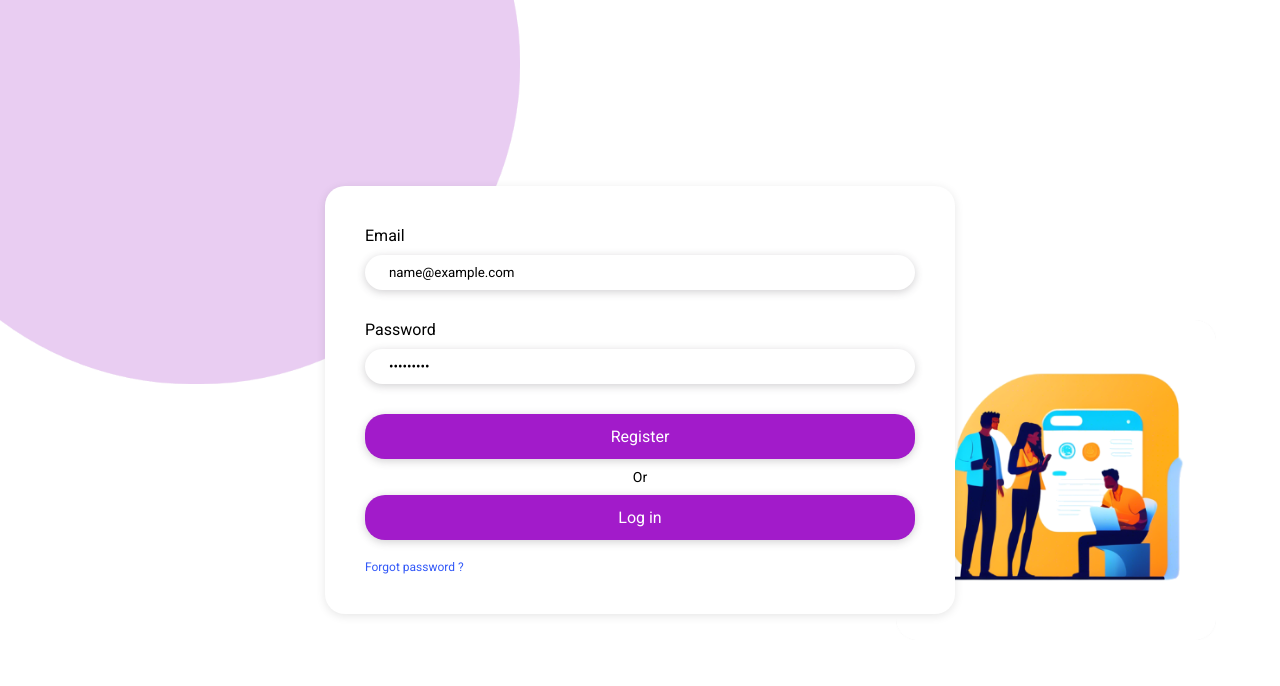
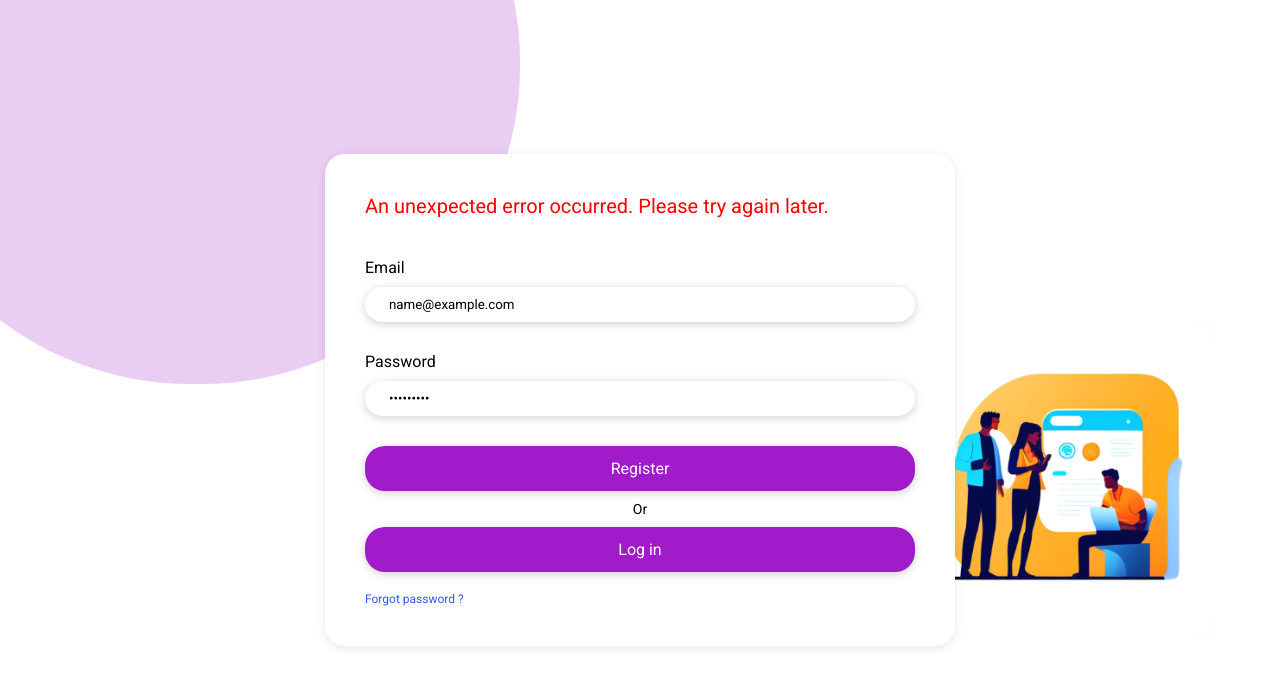
Before and after one commit to Francisco-Florian/Projest, a React (Vite) app: page /register in a window 1280 px wide. Both pictures are taken after typing "name@example.com", "Sample123" into the empty fields and a click on the input "Register". Shown: the top 686 px of the page. Built offline with nearby package versions, Linux system fonts and the light colour scheme; no server answers.

Commit message:
enhanced login/register forms with validation and error handling; added onSubmit prop to manage form submissions

```diff
--- a/src/components/login register form.jsx
+++ b/src/components/login register form.jsx
@@ -1,11 +1,9 @@
 import { Link } from "react-router-dom";
 import PropTypes from 'prop-types';
 
-export default function LoginRegisterForm({ buttonValue, linkValue, link, forgotPass }) {
-
+export default function LoginRegisterForm({ buttonValue, linkValue, link, forgotPass, onSubmit }) {
     return (
-
-        <form action="#" method="post">
+        <form action="#" method="post" onSubmit={onSubmit}>
             <label htmlFor="email">Email</label>
             <input type="email" id="email" name="email" placeholder="Enter your email" required />
             <label htmlFor="password">Password</label>
@@ -15,7 +13,6 @@ export default function LoginRegisterForm({ buttonValue, linkValue, link, forgot
             <Link className="button" to={link}>{linkValue}</Link>
             <Link id="forgotPass" to="/forgot-pass">{forgotPass}</Link>
         </form>
-
     )
 }
 
@@ -24,4 +21,5 @@ LoginRegisterForm.propTypes = {
     linkValue: PropTypes.string.isRequired,
     link: PropTypes.string.isRequired,
     forgotPass: PropTypes.string,
+    onSubmit: PropTypes.func
 };
--- a/src/pages/dashboard.jsx
+++ b/src/pages/dashboard.jsx
@@ -1,13 +1,20 @@
-import { Link, NavLink } from "react-router-dom";
+import { Link, NavLink, useNavigate } from "react-router-dom";
 import "../style/dashboard.scss";
 import ProjectCard from "../components/projectCard";
 import useAuthStore from '../stores/authStore';
+import { useEffect } from "react";
 
 
 export default function Dashboard() {
 
     const token = useAuthStore((state) => state.token);
-    console.log(token);
+    const navigate = useNavigate();
+
+    useEffect(() => {
+        if (!token) {
+            navigate('/login');
+        }
+    }, [token, navigate]);
 
     return (
         <div>
--- a/src/pages/login.jsx
+++ b/src/pages/login.jsx
@@ -1,28 +1,21 @@
-import { useEffect } from "react";
+import { useEffect, useState } from "react";
 import LoginRegisterForm from "../components/login register form";
 import "../style/register-login.scss";
 import { useNavigate } from "react-router-dom";
 import useAuthStore from '../stores/authStore';
 
+export default function Login() {
+    const navigate = useNavigate();
+    const setToken = useAuthStore((state) => state.setToken);
+    const token = useAuthStore((state) => state.token);
+    const [errorMessage, setErrorMessage] = useState(null);
 
-export default function Login() {
-
-    const navigate = useNavigate()
-    const setToken = useAuthStore((state) => state.setToken);
-
-    if (setToken) {
-        navigate('/dashboard');
-    }
-
-    addEventListener('submit', (e) => {
-        e.preventDefault();
-        const formData = new FormData(e.target);
-        const userData = {
-            email: formData.get('email'),
-            password: formData.get('password'),
-        };
-        handleLogin(userData);
-    });
+    // Redirection si l'utilisateur est déjà connecté
+    useEffect(() => {
+        if (token) {
+            navigate('/dashboard');
+        }
+    }, [token, navigate]);
 
     const handleLogin = async (userData) => {
         try {
@@ -36,39 +29,52 @@ export default function Login() {
             });
 
             const data = await response.json();
-            console.log('User logged in:', data);
 
-            // Si la requête a été un succès, redirige l'utilisateur vers la page de connexion
             if (response.ok) {
+                // Si la requête est un succès, enregistrer le token et rediriger
                 setToken(data.token);
-                navigate('/dashboard');
             } else {
                 console.error('Error during login:', data.message || 'Unknown error');
+                setErrorMessage('Username or password incorrect.');
             }
         } catch (error) {
             console.error('Error logging in:', error);
+            setErrorMessage('An unexpected error occurred. Please try again later.');
         }
-    }
+    };
+
+    const handleSubmit = (e) => {
+        e.preventDefault();
+        setErrorMessage(null);
+
+        const formData = new FormData(e.target);
+        const userData = {
+            email: formData.get('email'),
+            password: formData.get('password'),
+        };
+
+        handleLogin(userData);
+    };
 
     useEffect(() => {
-        if (!document.body.classList.contains("loginRegister")) {
-            document.body.classList.add("loginRegister");
-        }
+        document.body.classList.add("loginRegister");
         return () => {
             document.body.classList.remove("loginRegister");
-        }
+        };
     }, []);
 
     return (
         <main id="loginRegister">
             <section id="logReg">
+                {errorMessage && <p className="errorMessage">{errorMessage}</p>}
                 <LoginRegisterForm
                     buttonValue="Log in"
                     linkValue="register"
                     link="/register"
                     forgotPass="Forgot password ?"
+                    onSubmit={handleSubmit}
                 />
             </section>
         </main>
-    )
+    );
 }
--- a/src/pages/register.jsx
+++ b/src/pages/register.jsx
@@ -1,21 +1,19 @@
-import { useEffect } from 'react';
+import { useEffect, useState } from 'react';
 import LoginRegisterForm from "../components/login register form";
 import { useNavigate } from 'react-router-dom';
-
+import useAuthStore from '../stores/authStore';
 
 export default function Register() {
+    const navigate = useNavigate();
+    const token = useAuthStore((state) => state.token);
+    const [errorMessage, setErrorMessage] = useState(null);
 
-    const navigate = useNavigate()
-
-    addEventListener('submit', (e) => {
-        e.preventDefault();
-        const formData = new FormData(e.target);
-        const userData = {
-            email: formData.get('email'),
-            password: formData.get('password'),
-        };
-        handleRegister(userData);
-    });
+    // Redirection si l'utilisateur est déjà connecté
+    useEffect(() => {
+        if (token) {
+            navigate('/dashboard');
+        }
+    }, [token, navigate]);
 
     const handleRegister = async (userData) => {
         try {
@@ -29,33 +27,53 @@ export default function Register() {
             });
 
             const data = await response.json();
-            console.log('User registered:', data);
 
-            // Si la requête a été un succès, redirige l'utilisateur vers la page de connexion
             if (response.ok) {
+                // Si la requête est un succès, redirige l'utilisateur vers la page de connexion
                 navigate('/login');
             } else {
-                console.error('Error during registration:', data.message || 'Unknown error');
+                // Gestion des erreurs en fonction du message reçu
+                const errorMsg = data.message?.includes('Email already exists') ? 'This email is already registered.' : 'An error occurred during registration. Please try again.';
+                setErrorMessage(errorMsg);
             }
         } catch (error) {
             console.error('Error registering user:', error);
+            setErrorMessage('An unexpected error occurred. Please try again later.');
         }
-    }
+    };
+
+    const handleSubmit = (e) => {
+        e.preventDefault();
+        setErrorMessage(null);
+
+        const formData = new FormData(e.target);
+        const userData = {
+            email: formData.get('email'),
+            password: formData.get('password'),
+        };
+
+        handleRegister(userData);
+    };
 
     useEffect(() => {
-        if (!document.body.classList.contains("loginRegister")) {
-            document.body.classList.add("loginRegister");
-        }
+        document.body.classList.add("loginRegister");
         return () => {
             document.body.classList.remove("loginRegister");
-        }
+        };
     }, []);
 
     return (
         <main id="loginRegister">
             <section id="logReg">
-                <LoginRegisterForm buttonValue="Register" linkValue="Log in" link="/login" forgotPass="Forgot password ?" onRegister={handleRegister} />
+                {errorMessage && <p className="errorMessage">{errorMessage}</p>}
+                <LoginRegisterForm
+                    buttonValue="Register"
+                    linkValue="Log in"
+                    link="/login"
+                    forgotPass="Forgot password ?"
+                    onSubmit={handleSubmit} // Passe la fonction de soumission comme prop
+                />
             </section>
         </main>
-    )
+    );
 }
--- a/src/style/dashboard.scss
+++ b/src/style/dashboard.scss
@@ -255,7 +255,7 @@ p {
                 display: flex;
                 gap: 10px;
 
-                .userIcone{
+                .userIcone {
                     &:hover {
                         box-shadow: inherit;
                     }
@@ -266,6 +266,7 @@ p {
                     transition: all 0.3s ease-in-out;
                     cursor: pointer;
                 }
+
                 img {
                     width: 40px;
                 }
--- a/src/style/register-login.scss
+++ b/src/style/register-login.scss
@@ -63,6 +63,11 @@ a{
     justify-content: center;
     align-items: center;
     height: 100vh;
+}
+
+.errorMessage{
+    font-size: 20px;
+    color: red;
 }
 
 #logReg{
```
